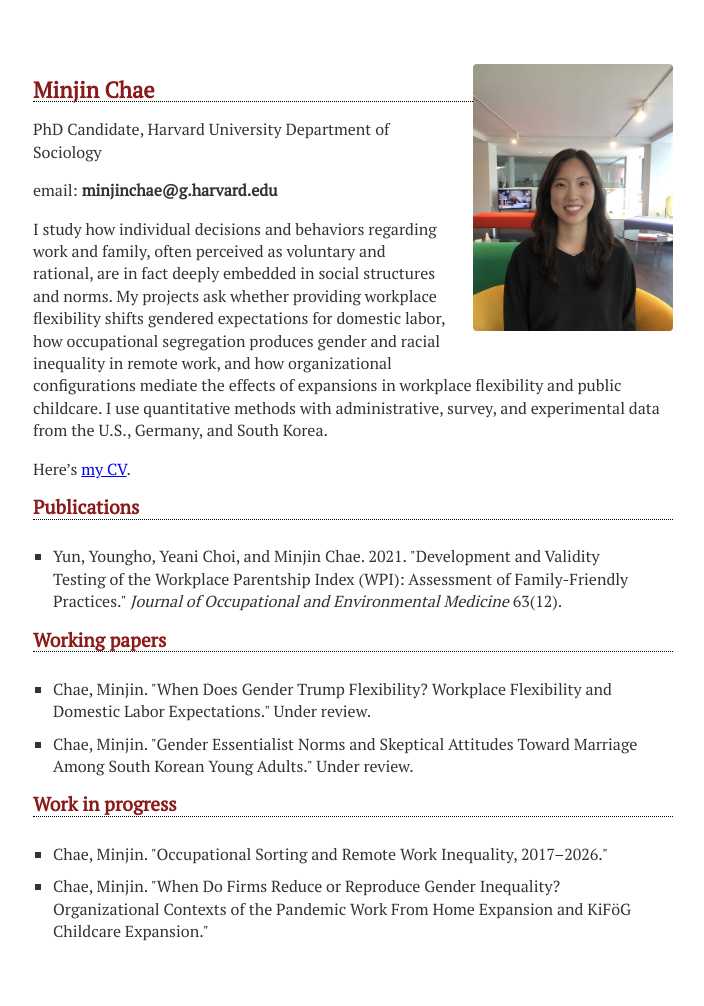
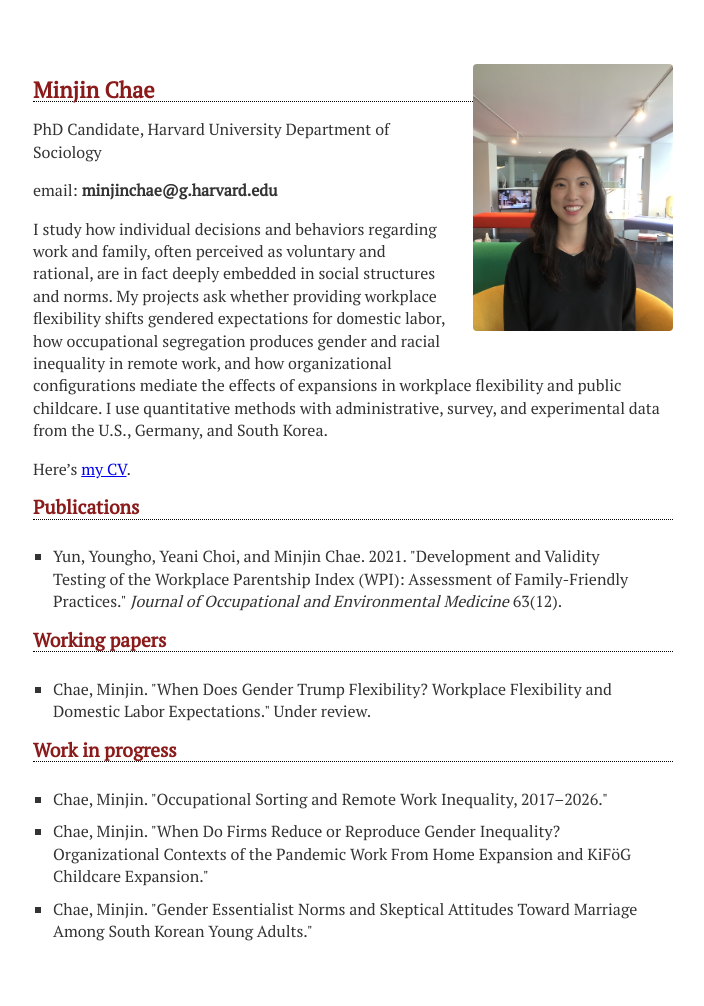
Before and after one commit to chaeminjin/chaeminjin.github.io, a Jekyll site: the page built from index.md, in a window 1280 px wide. Shown: the whole page, without its empty margins (287-991 px from the left). Built offline with Jekyll 4.4.1, drawn with Linux system fonts in a browser that asks for light colours; part of the change alters nothing that is shown.

Commit message:
Move Korean paper to work in progress, drop one CV presentation entry
Working papers now lists only the flexibility paper. Move Korean paper
to last position in Work in progress without status note. Remove the
Workplace Flexibility presentation block from CV. Site and CV match.

Co-Authored-By: Claude Opus 4.7 (1M context) <noreply@anthropic.com>

```diff
--- a/index.md
+++ b/index.md
@@ -27,7 +27,6 @@ Here's [my CV](Chae_CV.pdf).
 
 <ul class="publications">
   <li>Chae, Minjin. "When Does Gender Trump Flexibility? Workplace Flexibility and Domestic Labor Expectations." Under review.</li>
-  <li>Chae, Minjin. "Gender Essentialist Norms and Skeptical Attitudes Toward Marriage Among South Korean Young Adults." Under review.</li>
 </ul>
 
 ## Work in progress
@@ -35,4 +34,5 @@ Here's [my CV](Chae_CV.pdf).
 <ul class="publications">
   <li>Chae, Minjin. "Occupational Sorting and Remote Work Inequality, 2017&ndash;2026."</li>
   <li>Chae, Minjin. "When Do Firms Reduce or Reproduce Gender Inequality? Organizational Contexts of the Pandemic Work From Home Expansion and KiF&ouml;G Childcare Expansion."</li>
+  <li>Chae, Minjin. "Gender Essentialist Norms and Skeptical Attitudes Toward Marriage Among South Korean Young Adults."</li>
 </ul>
```
Also changed, not shown: 2 other files.
